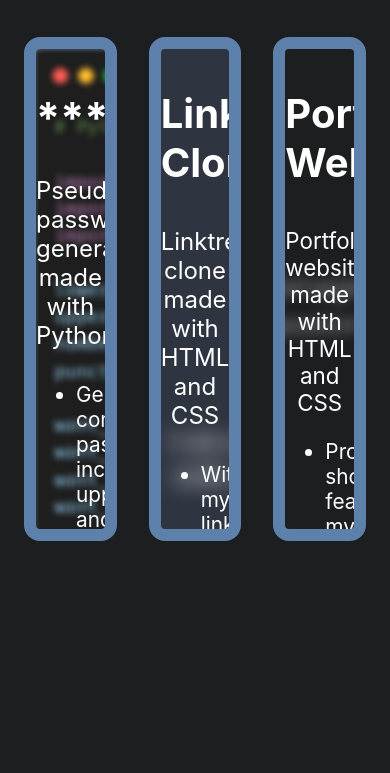
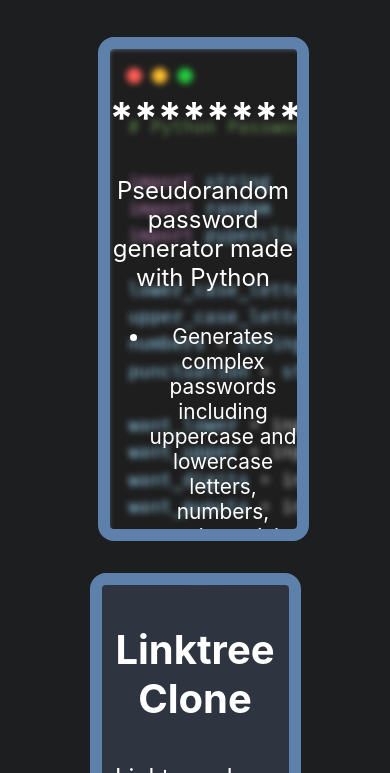
Before and after one commit to arda-irdep/arda-irdep.github.io, a plain HTML site: page index.html in a window 390 px wide. Shown: the part 754-1527 px from the top of the page. Before the commit the page ends 1351 px from the top, so only its background shows below. Drawn offline with Linux system fonts and the light colour scheme.

Commit message:
Added media queries for responsiveness

```diff
--- a/style.css
+++ b/style.css
@@ -3,7 +3,6 @@
 }
 
 body{
-
     background-color: #1d1e20;
     color: white;
 }
@@ -180,7 +179,7 @@
 }
 
 .projects_box #p1 #Project_github{
-    height: 8vh;
+    height: 60px;
 }
 
 .projects_box #p2{
@@ -214,7 +213,7 @@
 }
 
 .projects_box #p2 #Project_github{
-    height: 8vh;
+    height: 60px;
 }
 
 .projects_box #p3{
@@ -244,5 +243,54 @@
 }
 
 .projects_box #p3 #Project_github{
-    height: 8vh;
+    height: 60px;
 }
+
+@media all and (max-width: 1400px) {
+    .projects_box{
+        display: flex;
+        flex-wrap: wrap;
+    }
+}
+
+@media all and (max-width: 1400px){
+
+    .projects_box #p1{
+        width: 40%;
+    }
+}
+
+@media all and (max-width: 1400px){
+
+    .projects_box #p2{
+        width: 40%;
+    }
+}
+
+@media all and (max-width: 1400px){
+
+    .projects_box #p3{
+        width: 40%;
+    }
+}
+
+@media all and (max-width: 1200px){
+
+    .projects_box #p3{
+        width: 50%;
+    }
+}
+
+@media all and (max-width: 1200px){
+
+    .projects_box #p2{
+        width: 50%;
+    }
+}
+
+@media all and (max-width: 1200px){
+
+    .projects_box #p1{
+        width: 50%;
+    }
+}
```
